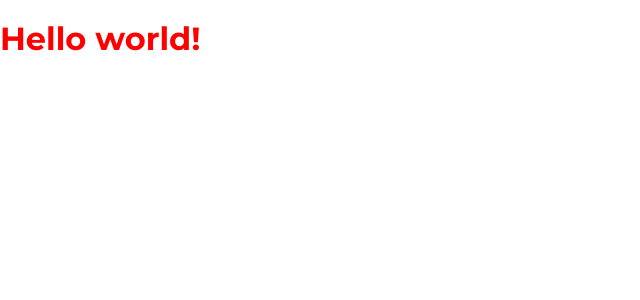
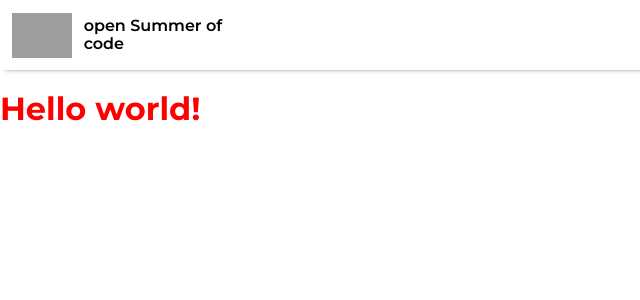
Before and after one commit to opensummerofcode/chapter-dashboard, a Next.js app: page / in a window 1280 px wide. Shown: the top 300 px of the page, without its empty margins (0-640 px from the left). Built offline with nearby package versions, Linux system fonts and the light colour scheme; grey boxes are pictures that could not be loaded; a web font is replaced by a local one.

Commit message:
Style base header

```diff
--- a/pages/_app.jsx
+++ b/pages/_app.jsx
@@ -1,5 +1,6 @@
 import App, { Container } from 'next/app';
 import Head from 'next/head';
+import AppHeader from '../src/components/AppHeader';
 import GlobalStyle from '../src/styles';
 
 class MyApp extends App {
@@ -22,6 +23,7 @@ class MyApp extends App {
         <Head>
           <title key="title">Dashboard | open Summer of code 2019</title>
         </Head>
+        <AppHeader />
         <Component {...pageProps} />
       </Container>
     );
--- /dev/null
+++ b/src/components/AppHeader.jsx
@@ -0,0 +1,48 @@
+import styled from 'styled-components';
+import { colors, dimensions } from '../styles/constants';
+import logo from '../img/logo/logo-osoc-color.svg';
+
+const Nav = styled.nav`
+  width: 100v;
+  height: 7rem;
+  margin-bottom: 1rem;
+  display: flex;
+  align-items: center;
+  justify-content: space-between;
+  padding: 1rem;
+  box-shadow: 0 4px 5px -5px ${colors.shadowGray};
+`;
+
+const LogoContainer = styled.div`
+  width: ${dimensions.sideNav.width};
+  height: 90%;
+  display: flex;
+  align-items: center;
+  > div {
+    width: 25%;
+    text-align: center;
+    margin-right: 1rem;
+    height: 100%;
+  }
+  img {
+    max-height: 100%;
+    width: auto;
+  }
+  h1 {
+    font-weight: 600;
+    font-size: 1.6rem;
+  }
+`;
+
+const AppHeader = () => (
+  <Nav>
+    <LogoContainer>
+      <div>
+        <img src={logo} alt="open Summer of code logo" />
+      </div>
+      <h1>open Summer of code</h1>
+    </LogoContainer>
+  </Nav>
+);
+
+export default AppHeader;
--- a/src/styles/constants.js
+++ b/src/styles/constants.js
@@ -4,9 +4,17 @@ export const animations = {};
 
 export const colors = {
   black: '#000',
+  shadowGray: '#707070',
+  beige: '#f7f7f0',
   osocBlue: '#0a0839',
   oscoBlueLighter: '#39367e',
   osocGreen: '#44dba4',
   osocRed: '#f14a3b',
   osocYellow: '#fcb70f'
 };
+
+export const dimensions = {
+  sideNav: {
+    width: '20vw'
+  }
+};
```
